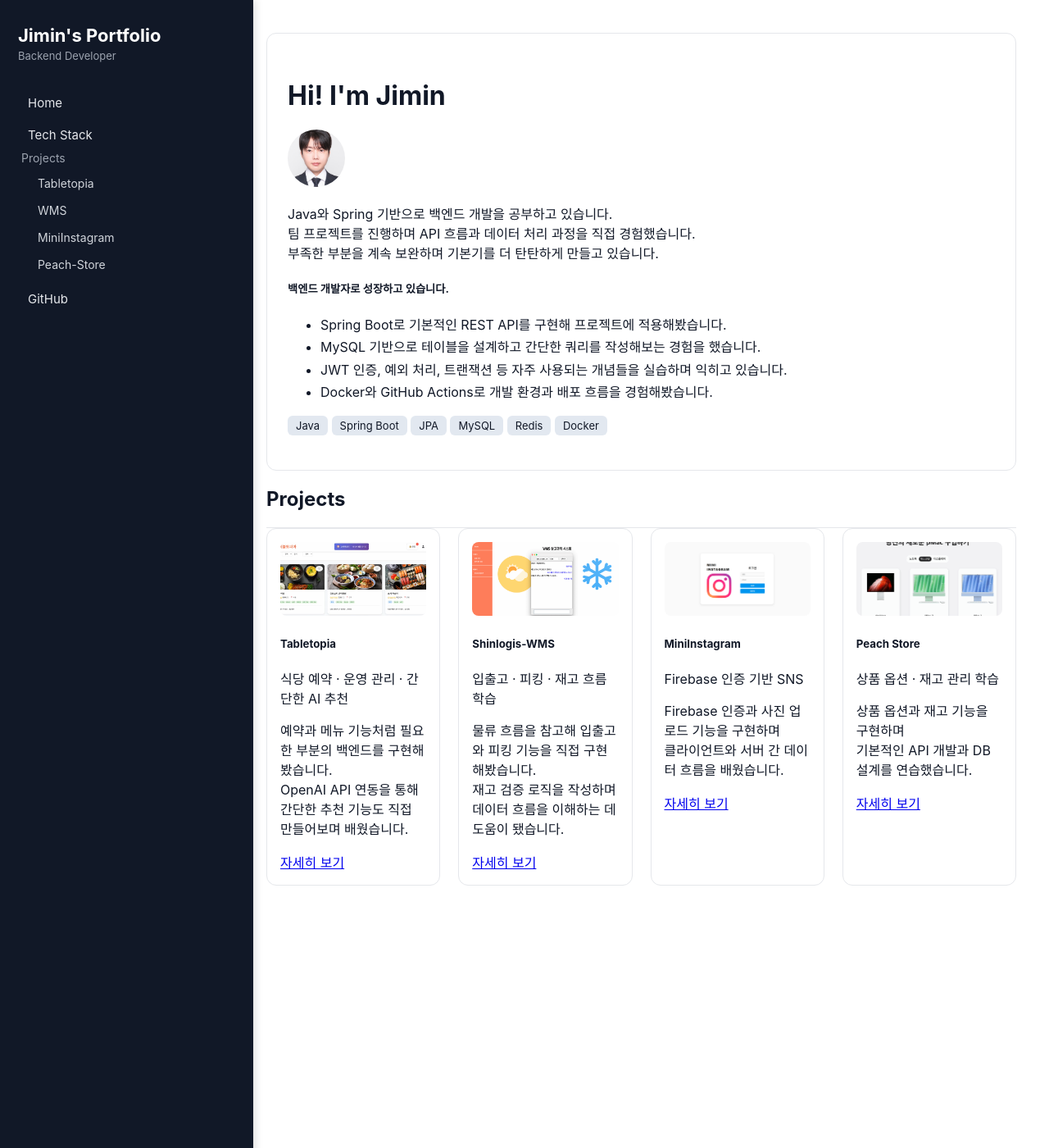
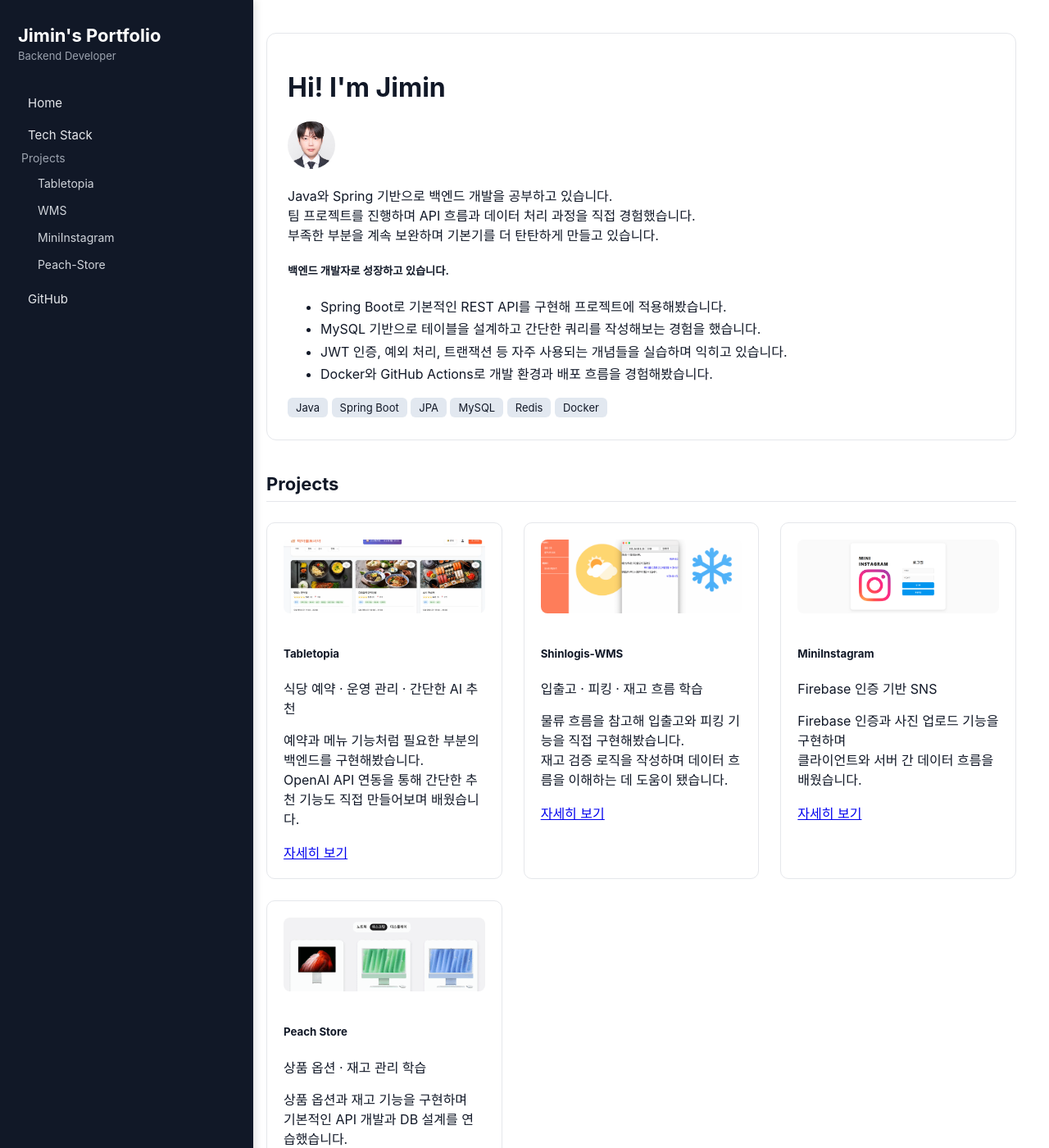
Before and after one commit to Shypanda0119/shypanda0119.github.io, a Jekyll site: the page built from index.html, in a window 1280 px wide and 1400 px high. Shown: the whole window at 82% size. Built offline with Jekyll 4.4.1, drawn with Linux system fonts in a browser that asks for light colours; the list of posts is cut into pages by our own code.

Commit message:
Update style.css

```diff
--- a/assets/css/style.css
+++ b/assets/css/style.css
@@ -1,43 +1,22 @@
-/* 프로젝트 카드 이미지 더 작게 */
-.project-img {
-  width: 100%;
-  height: 90px;
-  object-fit: cover;
-  border-radius: 8px;
+/* ====== Hero Section ====== */
+.hero-section {
+  padding: 25px 25px 30px 25px;
+  background: white;
+  border-radius: 12px;
+  border: 1px solid #e5e7eb;
+  max-width: 900px;
+  margin-bottom: 40px;
 }
 
 /* 프로필 이미지 */
 .profile-img {
-  width: 70px;
-  height: 70px;
+  width: 58px;
+  height: 58px;
   object-fit: cover;
   border-radius: 50%;
 }
 
-/* 카드 스타일 정돈 */
-.project-card {
-  background: white;
-  border-radius: 12px;
-  border: 1px solid #e5e7eb;
-  padding: 16px !important;
-}
-
-/* 프로젝트 목록 grid */
-.project-list {
-  display: grid;
-  grid-template-columns: repeat(4, 1fr);
-  gap: 22px;
-}
-
-/* Hero Section 정돈 */
-.hero-section {
-  padding: 35px 25px 45px 25px;
-  background: white;
-  border-radius: 12px;
-  border: 1px solid #e5e7eb;
-}
-
-/* Tag 스타일 */
+/* Tag */
 .tag {
   background: #e2e8f0;
   padding: 4px 10px;
@@ -46,10 +25,67 @@
   font-size: 13px;
 }
 
-/* Section divider */
+/* Section Title */
+.section-title {
+  font-size: 22px;
+  font-weight: 700;
+  margin-bottom: 8px;
+}
+
 .section-divider {
   width: 100%;
   height: 1px;
   background: #e5e7eb;
+  margin-bottom: 25px;
+}
+
+/* ====== Projects ====== */
+
+/* 그리드 (3열 고정) */
+.project-list {
+  display: grid;
+  grid-template-columns: repeat(3, 1fr);
+  gap: 26px;
+}
+
+/* 카드 */
+.project-card {
+  border: 1px solid #e5e7eb;
+  padding: 20px;
+  border-radius: 10px;
+  background: white;
+  transition: 0.15s;
+}
+
+.project-card:hover {
+  transform: translateY(-2px);
+  box-shadow: 0 4px 14px rgba(0,0,0,0.08);
+}
+
+/* 카드 이미지 더 작게 */
+.project-img {
+  width: 100%;
+  height: 90px;
+  object-fit: cover;
+  border-radius: 8px;
+  margin-bottom: 15px;
+}
+
+/* “자세히 보기” 버튼 */
+.detail-btn {
+  display: inline-block;
+  padding: 8px 14px;
+  border: 1px solid #3B82F6;
+  border-radius: 6px;
+  color: #3B82F6;
+  font-size: 14px;
+  font-weight: 500;
+  text-decoration: none;
+  transition: 0.15s;
   margin-top: 10px;
 }
+
+.detail-btn:hover {
+  background: #3B82F6;
+  color: white;
+}
```
